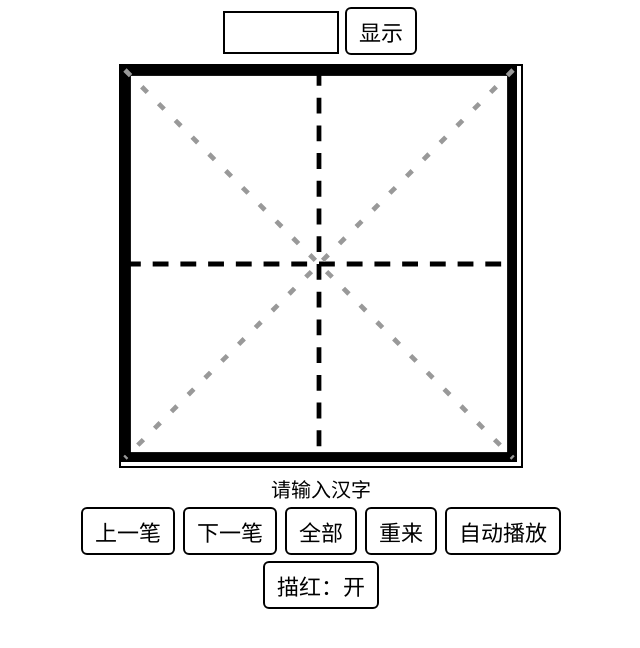
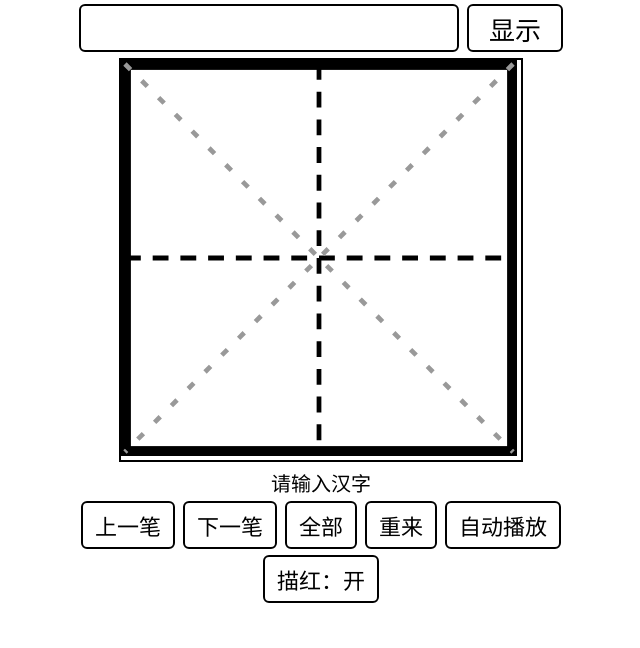
Before and after one commit to FloodLi/hanzi-writer, a plain HTML site: page index.html in a window 1280 px wide. Both pictures are taken after a click on the button "显示". Shown: the whole page, without its empty margins (319-959 px from the left). Drawn offline with Linux system fonts and the light colour scheme.

Commit message:
Update index.html

```diff
--- a/index.html
+++ b/index.html
@@ -2,15 +2,20 @@
 <html lang="zh-CN">
 <head>
 <meta charset="utf-8">
-<meta name="viewport" content="width=device-width, initial-scale=1">
+<meta name="viewport" content="width=device-width, initial-scale=1, minimum-scale=1, maximum-scale=1, user-scalable=no">
+<meta name="apple-mobile-web-app-capable" content="yes">
+<meta name="mobile-web-app-capable" content="yes">
 <title>汉字笔顺 · 田字格</title>
 <style>
   /* 为 Kindle 电子墨水屏设计：纯黑白、高对比、无动画、大按钮 */
   html, body { margin: 0; padding: 0; background: #fff; color: #000;
     font-family: "Songti SC", SimSun, serif; }
-  #wrap { width: 580px; margin: 0 auto; padding: 4px 0; text-align: center; }
-  #bar input { font-size: 26px; width: 4em; padding: 4px; text-align: center;
-    border: 2px solid #000; background: #fff; }
+  #wrap { width: 100%; max-width: 600px; margin: 0 auto; padding: 4px 0; text-align: center; }
+  #bar input, #bar button { box-sizing: border-box; height: 48px; margin: 0 2px;
+    vertical-align: middle; font-size: 26px; border: 2px solid #000; }
+  #bar input { width: 380px; padding: 0 8px; text-align: center; background: #fff;
+    border-radius: 6px; }
+  #bar button { padding: 0 20px; }
   button { font-size: 22px; padding: 6px 12px; margin: 3px 2px; background: #fff;
     color: #000; border: 2px solid #000; border-radius: 6px; }
   button.on { background: #000; color: #fff; }
@@ -207,7 +212,18 @@
     chars = a; show(0);
   }
 
-  $("go").onclick = go;
+  // 禁止缩放，并尽量全屏（隐藏地址栏）
+  document.addEventListener("gesturestart", function (e) { e.preventDefault(); }, false);
+  function fullscreen() {
+    var el = document.documentElement;
+    var f = el.requestFullscreen || el.webkitRequestFullscreen || el.webkitRequestFullScreen ||
+            el.mozRequestFullScreen || el.msRequestFullscreen;
+    try { if (f) f.call(el); } catch (e) {}
+    window.scrollTo(0, 1);
+  }
+  window.onload = function () { setTimeout(function () { window.scrollTo(0, 1); }, 100); };
+
+  $("go").onclick = function () { fullscreen(); go(); };
   $("txt").onkeydown = function (e) { if ((e.keyCode || e.which) === 13) go(); };
   $("chars").onclick = function (e) {
     var t = e.target || e.srcElement;
```
